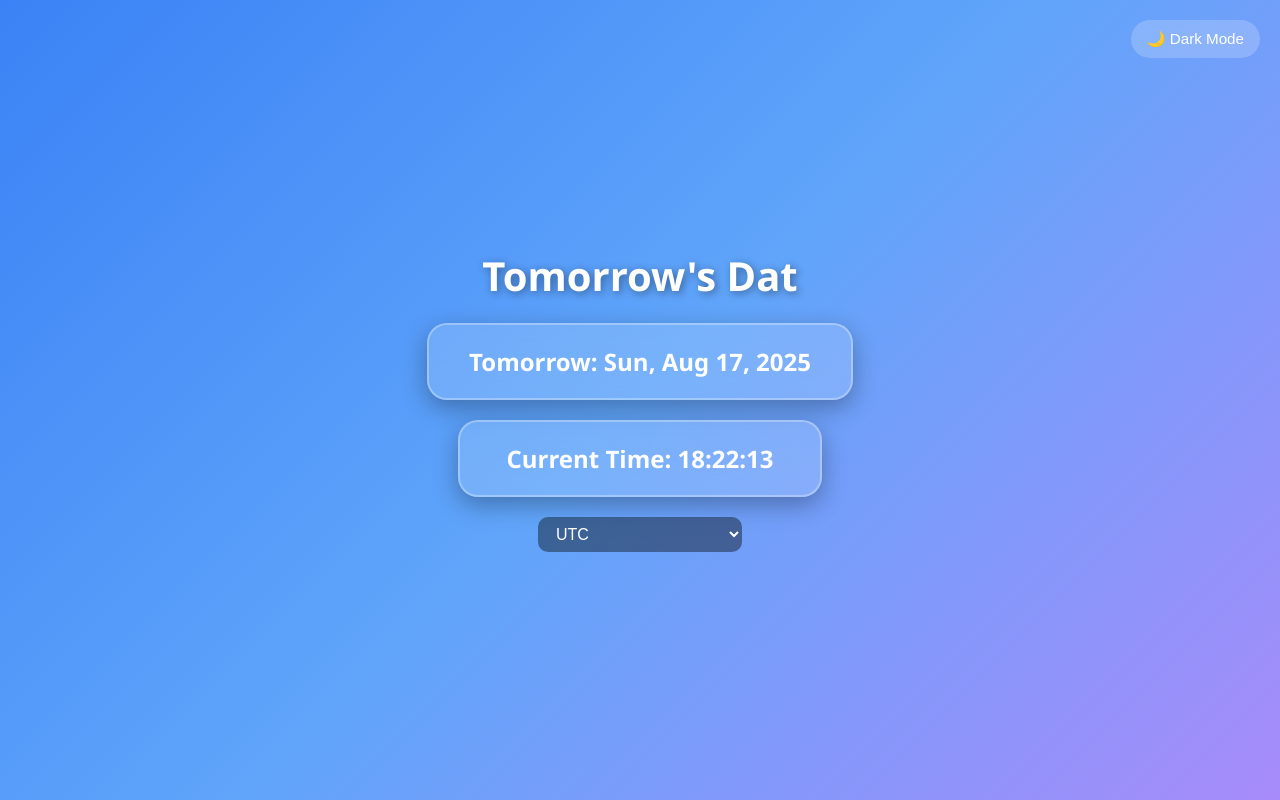
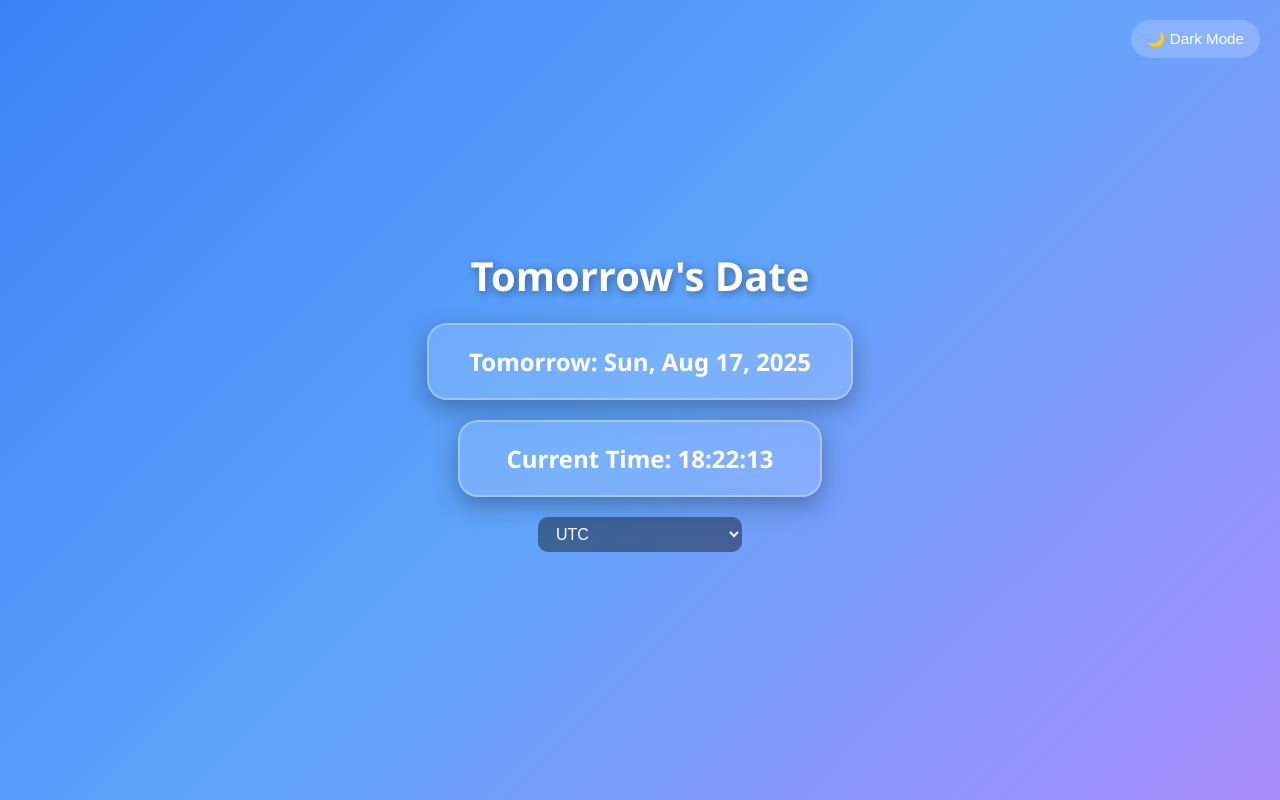
Before and after one commit to chan3845/whats-tmr, a website: page index.html in a window 1280 px wide. Drawn offline with Linux system fonts and the light colour scheme.

Commit message:
Fixed header

```diff
--- a/index.html
+++ b/index.html
@@ -101,7 +101,7 @@
 </head>
 <body>
   <button class="toggle-btn" onclick="toggleDarkMode()">🌙 Dark Mode</button>
-  <header>Tomorrow's Dat</header>
+  <header>Tomorrow's Date</header>
 
   <div class="date-card" id="tomorrow"></div>
   <div class="date-card" id="currentTime"></div>
```
